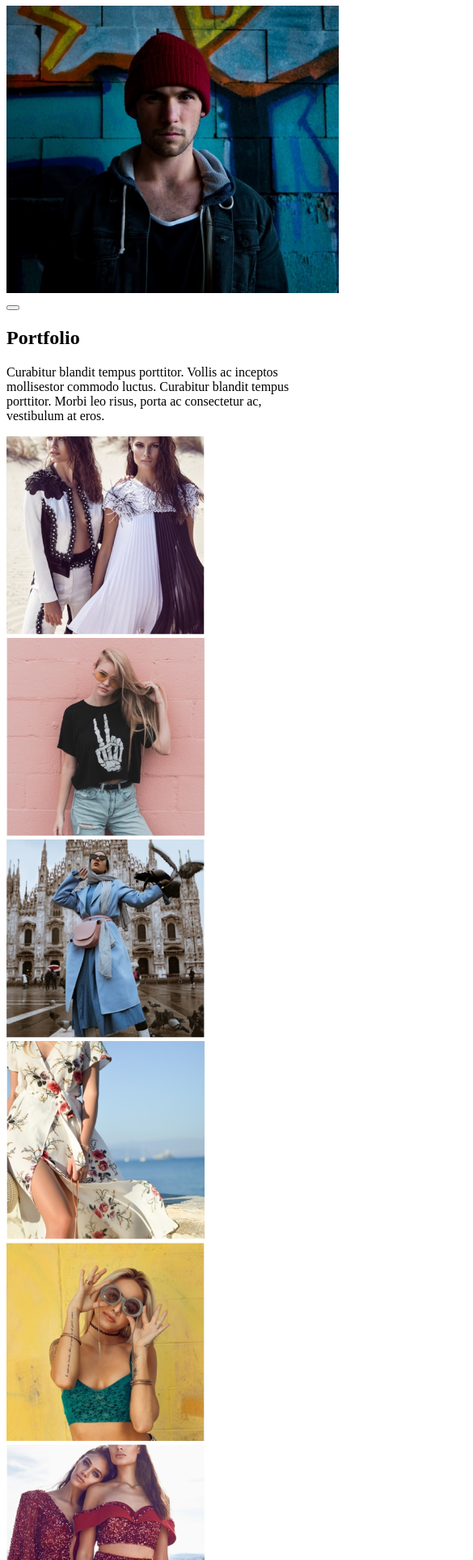
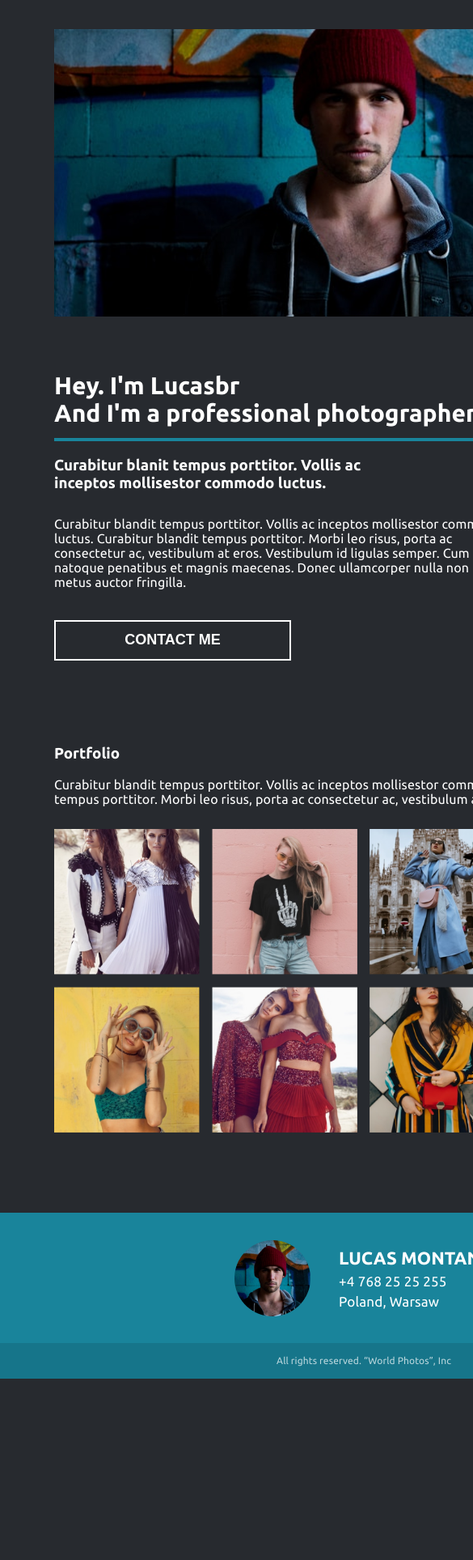
Before and after one commit to Asylbekuulu/exam-3, a plain HTML site: page index.html in a window 390 px wide. Shown: the part 73-2000 px from the top of the page at 81% size, 585 px wide, since content can reach past the window. After the commit the page ends 1776 px from the top, so only its background shows below. Drawn offline with Linux system fonts and the light colour scheme.

Commit message:
css style end

```diff
--- a/index.html
+++ b/index.html
@@ -4,23 +4,34 @@
     <meta charset="UTF-8">
     <meta http-equiv="X-UA-Compatible" content="IE=edge">
     <meta name="viewport" content="width=device-width, initial-scale=1.0">
+    <link rel="preconnect" href="https://fonts.gstatic.com">
+    <link href="https://fonts.googleapis.com/css2?family=Ubuntu:wght@400;700&display=swap" rel="stylesheet">
     <link rel="stylesheet" href="./style.css">
     <title>Document</title>
 </head>
 <body>
+    <form action=""></form>
     <header class="header">
         <h1>Lucas Montana</h1>
     </header>
     <article class="visit-card">
-        <img src="./images/Rectangle 2.png" alt="">
+        <img class="tablet" src="./images/tablet-img.png" alt="">
+        <img class="desktop" src="./images/Rectangle 2.png" alt="">
         <section class="content">
-            <div class="content__title"></div>
-            <div class="content__text"></div>
-            <button class="content__btn"></button>
+            <div class="content__title">
+                <h2>Hey. I'm Lucasbr
+                    <br>
+                    And I'm a professional photographer</h2>
+            </div>
+            <div class="content__text">
+                <h3>Curabitur blanit tempus porttitor. Vollis ac<br> inceptos mollisestor commodo luctus. </h3>
+                <p>Curabitur blandit tempus porttitor. Vollis ac inceptos mollisestor commodo luctus. Curabitur blandit tempus porttitor. Morbi leo risus, porta ac consectetur ac, vestibulum at eros. Vestibulum id ligulas semper. Cum sociis natoque penatibus et magnis maecenas. Donec ullamcorper nulla non metus auctor fringilla. </p>
+            </div>
+            <button class="content__btn">contact me</button>
         </section>
     </article>
     <section class="portfolio">
-        <h2>Portfolio</h2>
+        <h3>Portfolio</h3>
         <p>Curabitur blandit tempus porttitor. Vollis ac inceptos mollisestor commodo luctus. Curabitur blandit tempus porttitor. Morbi leo risus, porta ac consectetur ac, vestibulum at eros.</p>
         <div class="portfolio__gallery">
             <img src="./images/Rectangle 7.png" alt="">
@@ -37,8 +48,12 @@
         <div class="footer__card">
             <div class="footer__visit-card">
                 <img src="./images/avatar.png" alt="">
-                <p>+4 768 25 25 255</p>
-                <p>Poland, Warsaw</p>
+                <div class="footer__text">
+                    <h2>Lucas Montana  </h2>
+                    <p>+4 768 25 25 255</p>
+                    <p>Poland, Warsaw</p>
+                </div>
+
             </div>
         </div>
         <div class="footer__rights">
--- a/style.css
+++ b/style.css
@@ -0,0 +1,262 @@
+:root{
+    --main-color: #272A2F;
+    --main-text-color: #ffffff;
+    --main-bg-color: #19849B;
+    --main-title-size: 30px;
+    --main-margin-left: 227px;
+    --main-width: 1038px;
+    }
+body{
+    font-family: 'Ubuntu', sans-serif;
+    background: var(--main-color);
+    padding: 0;
+    margin: 0;
+    position: relative;
+}
+
+.header{
+    width: 1440px;
+    margin: 0px;
+    height: 58px;
+    display: flex;
+    justify-content: center;
+    align-items: center;
+    background: var(--main-bg-color);
+}
+.header>h1{
+    color: var(--main-text-color);
+    text-transform: uppercase;
+    line-height: 34px;
+    letter-spacing: 0.01em;
+    font-size: var(--main-title-size);
+}
+.visit-card{
+    display: flex;
+    justify-content: center;
+    margin-left: var(--main-margin-left);
+    margin-top: 51px;
+    width: var(--main-width);
+    height: 355px;
+}
+.tablet{
+    display: none;
+    position: absolute;
+    height: 355px;
+    left: 67px;
+    right: 71px;
+    top: 109px;
+
+}
+.content{
+    width: 560px;
+    /* height: 354px; */
+    margin-left: 68px;
+}
+.content__title{
+    margin-top: 0;
+    border-bottom: 4px solid var(--main-bg-color);
+}
+.content__title>h2{
+    color: var(--main-text-color);
+    font-size: var(--main-title-size);
+    line-height: 34px;
+    margin: 0;
+    margin-bottom: 14px;
+}
+.content__text{
+    color: var(--main-text-color);
+}
+.content__text>h3{
+    margin-bottom: 30px;
+}
+.content__text>p{
+    font-size: 16px;
+    line-height: 18px;
+    letter-spacing: 0.01em;
+    font-style: normal;
+    font-weight: normal;
+    margin: 0;
+}
+.content__btn{
+    background: var(--main-color);
+    color: var(--main-text-color);
+    border: 2px solid var(--main-text-color);
+    width: 293px;
+    height: 50px;
+    font-size: 18px;
+    font-weight: bold;
+    line-height: 21px;
+    text-transform: uppercase;
+    margin-top: 38px;
+}
+.portfolio{
+    width: var(--main-width);
+    margin-left: var(--main-margin-left);
+    margin-top: 104px;
+}
+.portfolio>h3{
+    color: var(--main-text-color);
+}
+.portfolio>p{
+    width: 766px;
+    /* height: 36px; */
+    color: var(--main-text-color);
+    font-size: 16px;
+    line-height: 18px;
+    letter-spacing: 0.01em;
+    font-style: normal;
+    font-weight: normal;
+}
+.portfolio__gallery{
+    display: grid;
+    margin-top: 28px;
+    grid-template-columns: repeat(4, 244px);
+    grid-template-rows: repeat(2, 244px);
+    grid-gap: 20px;
+}
+.portfolio__gallery>img{
+    display: grid;
+    width: 244px;
+    height: 244px;
+}
+.footer{
+    width: 1440px;
+    height: 205px;
+    margin-top: 99px;
+}
+.footer__card{
+    width: 100%;
+    height: 161px;
+    display: flex;
+    justify-content: center;
+    background: var(--main-bg-color);
+}
+.footer__text>h2{
+    text-transform: uppercase;
+    font-size: 22px;
+}
+.footer__text>p{
+    font-size: 17px;
+    letter-spacing: 0.01em;
+}
+.footer__text>h2, .footer__text>p{
+    margin: 6px 0px;
+}
+.footer__visit-card
+{
+    color: var(--main-text-color);
+    display: flex;
+    align-items: center;
+    justify-content: center;
+}
+.footer__text{
+    margin-left: 35px;
+}
+.footer__rights{
+    background:  #16758A;
+    width: 100%;
+    height: 44px;
+    display: flex;
+    align-items: center;
+    justify-content: center;
+}
+.footer__rights>p{
+    font-size: 12px;
+    line-height: 14px;
+    letter-spacing: 0.01em;
+    color: rgba(255, 255, 255, 0.7);
+
+}
+@media only screen and (max-width: 900px){
+    .header{
+        max-width: 900px;
+    }
+    .desktop{
+        visibility: hidden;
+    }
+    .tablet{
+        display: block;
+    }
+    .visit-card{
+        display: block;
+        margin-left: 67px;
+        height: 865px;
+    }
+    .content{
+        margin-left: 0;
+        margin-top: 65px;
+    }
+    .portfolio{
+        margin-top: 0;
+        margin-left: 67px;
+        max-width: 900px;
+    }
+    .portfolio__gallery{
+        display: grid;
+        grid-template-columns: repeat(4, 180px);
+        grid-template-rows: repeat(2, 180px);
+        grid-gap: 15px;
+
+    }
+    .portfolio__gallery>img{
+        box-sizing: border-box;
+        object-fit:fill;
+        width: 180px;
+        height: 180px;
+    }
+    .footer{
+        max-width: 900px;
+    }
+
+}
+
+@media only screen and (max-width:375px){
+    .header{
+        max-width: 375px;
+    }
+    .desktop{
+        visibility:visible;
+        width: 340px;
+        height: 355px;
+        object-fit: cover;
+    }
+    .tablet{
+        display: none;
+    }
+    .visit-card{
+        max-width: 340px;
+        height: 966px;
+        margin-left: 17px;
+    }
+    .content{
+        max-width: 340px;
+    }
+    .content__text>h3>br{
+        display: none;
+    }
+    .content__text, .content__title{
+        max-width: 340px;
+        margin-right: 0px;
+    }
+    .portfolio{
+        max-width: 340px;
+        margin-left: 17px;
+    }
+    .portfolio>h3{
+        margin-top: 0;
+    }
+    .portfolio>p{
+        width: 340px;
+    }
+    .portfolio__gallery{
+        display: flex;
+        flex-wrap: wrap;
+    }
+    .portfolio__gallery>img{
+        width: 165px;
+        height: 165px;
+    }
+    .footer{
+        max-width: 375px;
+    }
+}
```
Also changed, not shown: images/tablet-img.png (added).
